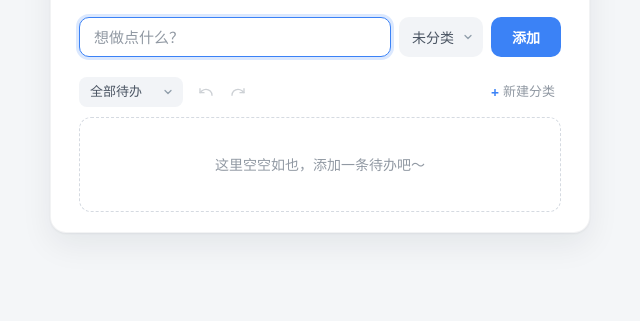
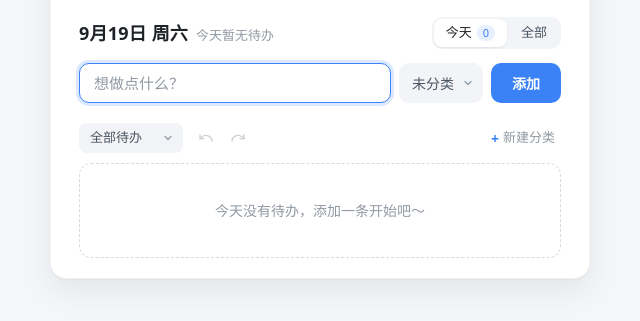
Before and after one commit to zhaojinyue789/my-tobo, a website built with Vite: page index.html in a window 1280 px wide. Shown: the part 169-490 px from the top of the page, without its empty margins (320-960 px from the left). Built offline with nearby package versions, Linux system fonts and the light colour scheme.

Commit message:
feat: 顶部日期头+今天/全部 tab+今日计数，tab 记忆到 todoview_tab

```diff
--- a/index.html
+++ b/index.html
@@ -33,6 +33,18 @@
           </button>
         </span>
       </div>
+      <header id="today-header" class="today-header">
+        <div class="today-date">
+          <span id="today-date-text"></span>
+          <span id="today-progress" class="today-progress"></span>
+        </div>
+        <nav class="today-tabs" aria-label="视图切换">
+          <button id="tab-today" class="today-tab" type="button" aria-selected="true">
+            今天<span id="tab-today-count" class="tab-count"></span>
+          </button>
+          <button id="tab-all" class="today-tab" type="button" aria-selected="false">全部</button>
+        </nav>
+      </header>
       <div id="storage-warning" class="storage-warning hidden">
         存储空间已满，最近的改动可能没有保存，请清理旧待办后重试
       </div>
--- a/src/main.ts
+++ b/src/main.ts
@@ -12,8 +12,10 @@ import {
   planReorder,
   saveTodos,
   sortTodos,
+  todayISO,
   type Todo,
 } from "./todo";
+import { loadTab, saveTab, todayMembers, type TodayTab } from "./today";
 import {
   applyFilter,
   buildSelectOption,
@@ -49,6 +51,11 @@ const footer = document.querySelector<HTMLElement>("#todo-footer")!;
 const countEl = document.querySelector<HTMLSpanElement>("#todo-count")!;
 const clearBtn = document.querySelector<HTMLButtonElement>("#clear-completed")!;
 const clearAllBtn = document.querySelector<HTMLButtonElement>("#clear-all")!;
+const todayDateText = document.querySelector<HTMLSpanElement>("#today-date-text")!;
+const todayProgress = document.querySelector<HTMLSpanElement>("#today-progress")!;
+const tabTodayBtn = document.querySelector<HTMLButtonElement>("#tab-today")!;
+const tabAllBtn = document.querySelector<HTMLButtonElement>("#tab-all")!;
+const tabTodayCount = document.querySelector<HTMLSpanElement>("#tab-today-count")!;
 
 const syncDot = document.querySelector<HTMLElement>("#sync-dot")!;
 const syncText = document.querySelector<HTMLElement>("#sync-text")!;
@@ -68,8 +75,8 @@ const storageWarning = document.querySelector<HTMLElement>("#storage-warning")!;
 let todos: Todo[] = loadTodos();
 /** 命令栈：仅本地持久化、不同步 Gist；命令应用与入栈见各交互处理器 */
 const stack = new CommandStack(loadUndoState());
-/** 视图态：只影响渲染，不碰数据、不写存储、不触发同步 */
-let view: View = { category: "__all__", status: "all" };
+/** 视图态：只影响渲染，不碰数据、不触发同步；tab 记忆在 todoview_tab（默认 today） */
+let view: View = { tab: loadTab(), category: "__all__", status: "all" };
 /** 手动新建的分类：仅内存（不持久化，重启消失且无数据风险），与派生集合合并后进入各下拉框 */
 const manualCategories = new Set<string>();
 
@@ -82,29 +89,55 @@ const sync = new SyncController({
   onStatus: renderSyncStatus,
 });
 
+const WEEKDAYS_ZH = ["周日", "周一", "周二", "周三", "周四", "周五", "周六"];
+
+/** 日期头文案：2026-09-20 → 「9月20日 周日」 */
+function formatDateHeader(iso: string): string {
+  const [y, m, d] = iso.split("-").map(Number);
+  const weekday = WEEKDAYS_ZH[new Date(y, (m ?? 1) - 1, d ?? 1).getDay()];
+  return `${m}月${d}日 ${weekday}`;
+}
+
 function render(): void {
   // 拖拽进行中不重建列表（防同步回调打断手势）；拖完由 finishDrag 统一刷新
   if (drag) return;
+  const today = todayISO();
+  const members = todayMembers(todos, today);
+
+  // 日期头 + tab 态 + 计数（今日 X/Y = 已完成/成员总数）
+  todayDateText.textContent = formatDateHeader(today);
+  tabTodayBtn.classList.toggle("is-active", view.tab === "today");
+  tabAllBtn.classList.toggle("is-active", view.tab === "all");
+  tabTodayBtn.setAttribute("aria-selected", String(view.tab === "today"));
+  tabAllBtn.setAttribute("aria-selected", String(view.tab === "all"));
+  const doneToday = members.filter((t) => t.completed).length;
+  todayProgress.textContent = members.length ? `今日 ${doneToday}/${members.length}` : "今天暂无待办";
+  tabTodayCount.textContent = String(members.length - doneToday);
+
   const categories = [...categoryOptions(todos), ...manualCategories].sort((a, b) =>
     a.localeCompare(b, "zh"),
   );
   syncFilter(categories);
   syncNewTodoCategory(categories);
 
+  // tab 是过滤层：today 成员 or 全量；排序仍由 sortTodos（order 主序）权威决定（DESIGN P2-3）
+  const base = view.tab === "today" ? members : todos;
   renderList(
     listEl,
-    applyFilter(sortTodos(todos), view),
-    todos.some((t) => !isDeleted(t))
+    applyFilter(sortTodos(base), view),
+    base.length > 0
       ? "该筛选下暂无待办"
-      : "这里空空如也，添加一条待办吧～",
+      : view.tab === "today"
+        ? "今天没有待办，添加一条开始吧～"
+        : "这里空空如也，添加一条待办吧～",
     categories,
   );
 
-  const live = todos.filter((t) => !isDeleted(t));
-  const remaining = live.filter((t) => !t.completed).length;
-  countEl.textContent = `剩余 ${remaining} 项未完成`;
-  footer.classList.toggle("hidden", live.length === 0);
-  clearBtn.classList.toggle("hidden", !live.some((t) => t.completed));
+  // 底部计数随 tab 作用域；清除按钮保持全局语义（DECISIONS.md U8）
+  const baseLive = base.filter((t) => !isDeleted(t));
+  countEl.textContent = `剩余 ${baseLive.filter((t) => !t.completed).length} 项未完成`;
+  footer.classList.toggle("hidden", baseLive.length === 0);
+  clearBtn.classList.toggle("hidden", !baseLive.some((t) => t.completed));
   undoBtn.disabled = !stack.canUndo;
   redoBtn.disabled = !stack.canRedo;
 }
@@ -601,6 +634,18 @@ function endTouchDrag(): void {
 listEl.addEventListener("touchend", endTouchDrag);
 listEl.addEventListener("touchcancel", endTouchDrag);
 
+// ---------- 视图 tab（今天/全部） ----------
+
+function setTab(tab: TodayTab): void {
+  if (view.tab === tab) return;
+  view.tab = tab;
+  saveTab(tab);
+  render();
+}
+
+tabTodayBtn.addEventListener("click", () => setTab("today"));
+tabAllBtn.addEventListener("click", () => setTab("all"));
+
 // ---------- 复合筛选（分类/状态二选一） ----------
 
 function closeFilterMenu(): void {
@@ -626,10 +671,10 @@ filterMenu.addEventListener("click", (e) => {
       ? view.category === value && view.status === "all"
       : kind === "status" && view.status === value && view.category === "__all__";
   view = isActive
-    ? { category: "__all__", status: "all" }
+    ? { tab: view.tab, category: "__all__", status: "all" }
     : kind === "category"
-      ? { category: value, status: "all" }
-      : { category: "__all__", status: value as Filter };
+      ? { tab: view.tab, category: value, status: "all" }
+      : { tab: view.tab, category: "__all__", status: value as Filter };
   closeFilterMenu();
   requestAnimationFrame(render);
 });
--- a/src/style.css
+++ b/src/style.css
@@ -211,6 +211,96 @@ body {
   background: #fef3f2;
   border: 1px solid #fecdca;
   border-radius: 10px;
+}
+
+/* ============================================================
+   今天的工作台：日期头 + 视图 tab
+   ============================================================ */
+
+.today-header {
+  display: flex;
+  align-items: center;
+  justify-content: space-between;
+  gap: 12px;
+  margin: 14px 0 14px;
+}
+
+.today-date {
+  display: flex;
+  align-items: baseline;
+  gap: 8px;
+  min-width: 0;
+}
+
+#today-date-text {
+  font-size: 18px;
+  font-weight: 700;
+  letter-spacing: 0.01em;
+}
+
+.today-progress {
+  font-size: 13px;
+  color: var(--text-muted);
+  white-space: nowrap;
+}
+
+.today-tabs {
+  display: inline-flex;
+  gap: 2px;
+  padding: 2px;
+  background: var(--field);
+  border-radius: 10px;
+  flex: none;
+}
+
+.today-tab {
+  display: inline-flex;
+  align-items: center;
+  gap: 5px;
+  height: 28px;
+  padding: 0 12px;
+  font: inherit;
+  font-size: 13px;
+  font-weight: 500;
+  color: var(--text-secondary);
+  background: transparent;
+  border: none;
+  border-radius: 8px;
+  cursor: pointer;
+  transition:
+    background-color 0.15s,
+    color 0.15s;
+}
+
+.today-tab:hover {
+  color: var(--text);
+}
+
+.today-tab.is-active {
+  color: var(--text);
+  background: var(--card);
+  box-shadow: 0 1px 2px rgba(16, 24, 40, 0.08);
+}
+
+.today-tab:focus-visible {
+  outline: none;
+  box-shadow: var(--ring);
+}
+
+.tab-count {
+  font-size: 11px;
+  line-height: 16px;
+  color: var(--text-muted);
+  background: rgba(16, 24, 40, 0.06);
+  border-radius: 999px;
+  padding: 0 6px;
+  min-width: 18px;
+  text-align: center;
+}
+
+.today-tab.is-active .tab-count {
+  color: var(--accent);
+  background: var(--accent-soft);
 }
 
 /* ============================================================
--- a/src/ui.ts
+++ b/src/ui.ts
@@ -1,12 +1,13 @@
 import { isDeleted, isOverdue, type Todo } from "./todo";
+import type { TodayTab } from "./today";
 
 export type Filter = "all" | "active" | "completed";
 
 /** 分类筛选值：__all__=全部、__uncat__=未分类，其余为具体分类名（已归一化） */
 export type CategoryFilter = "__all__" | "__uncat__" | string;
 
-/** 视图态：纯渲染层状态，与数据无关，不写存储、不触发同步 */
-export type View = { category: CategoryFilter; status: Filter };
+/** 视图态：纯渲染层状态，与数据无关，不写存储、不触发同步；tab 决定过滤基（today 过滤层，DESIGN P2-3） */
+export type View = { tab: TodayTab; category: CategoryFilter; status: Filter };
 
 export function filterTodos(todos: Todo[], filter: Filter): Todo[] {
   // 已删除（墓碑未过期）的项不参与展示
```
